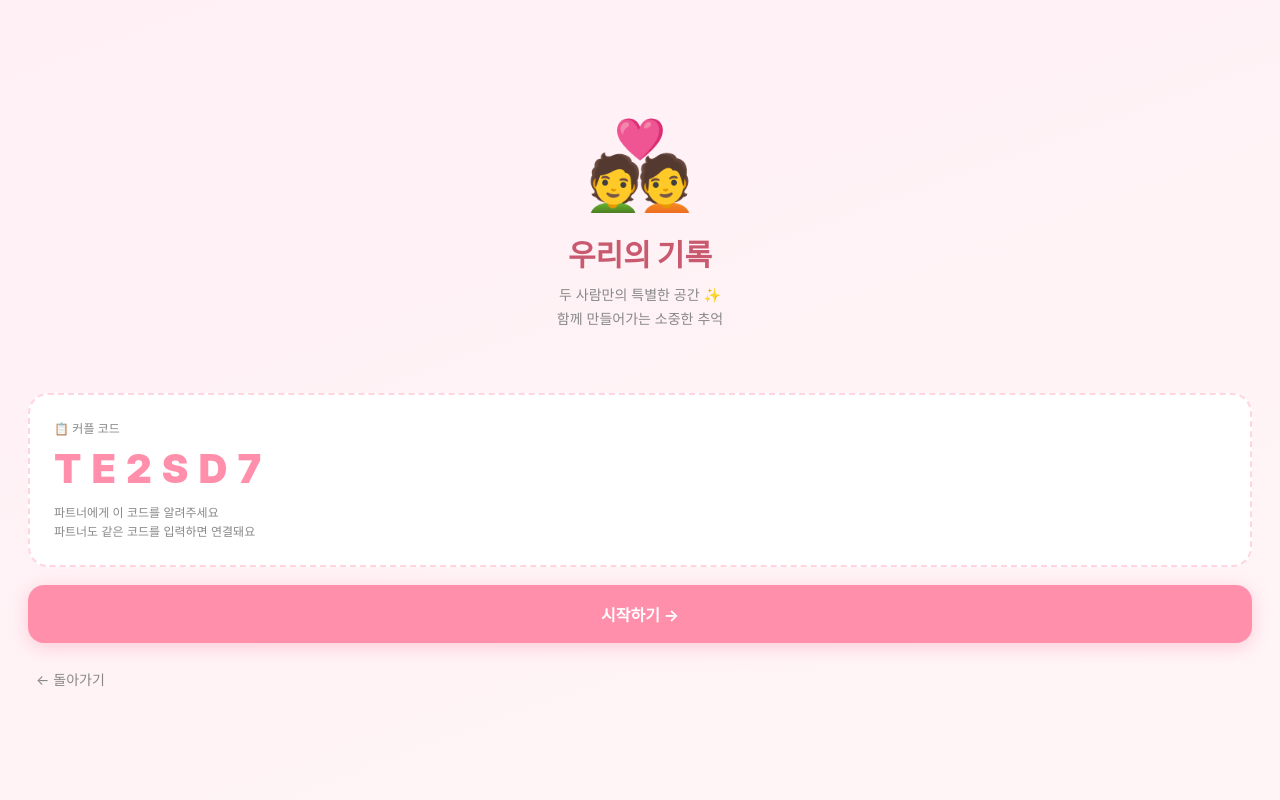
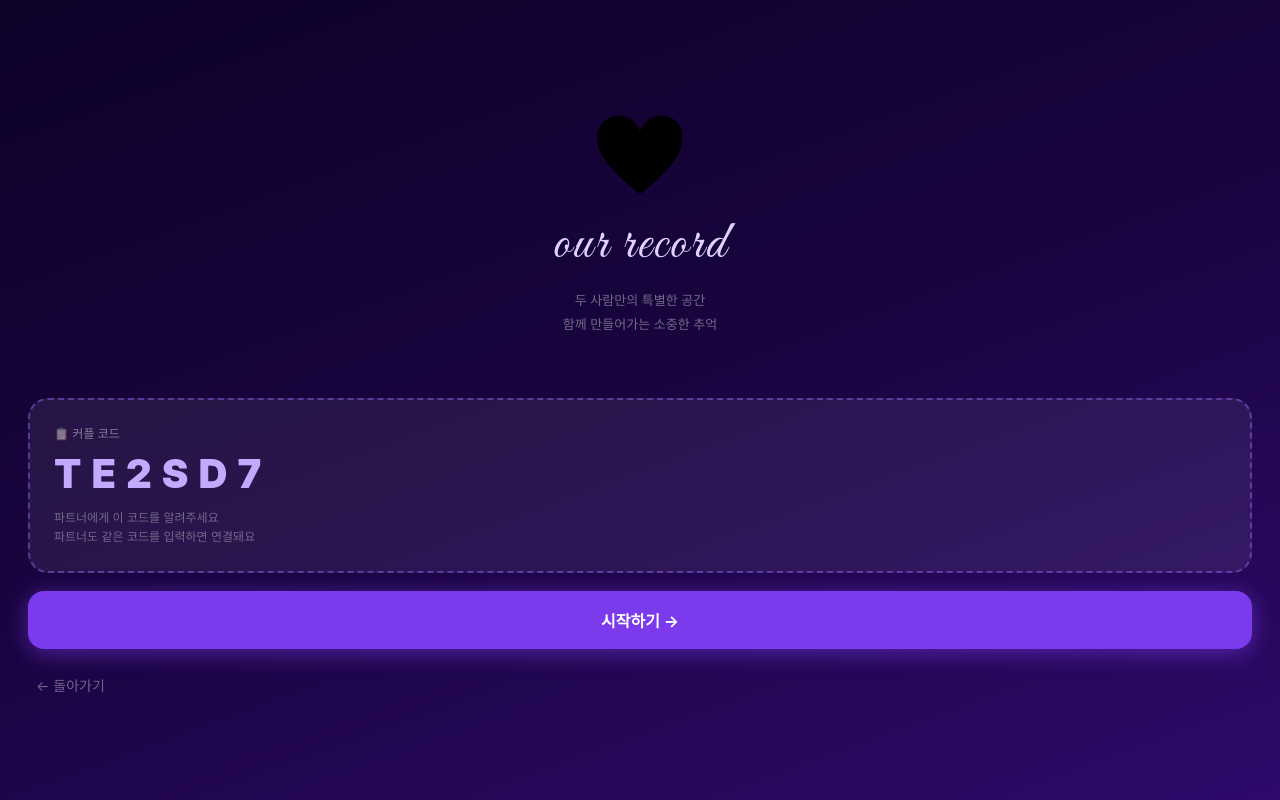
Before and after one commit to DEI-KIM/list-app, a plain HTML site: page index.html in a window 1280 px wide. Both pictures are taken after a click on the button "💝 새로운 커플 코드 만들기". Drawn offline with Linux system fonts and the light colour scheme.

Commit message:
Redesign setup screen: dark purple theme, black heart, cursive title

```diff
--- a/index.html
+++ b/index.html
@@ -8,7 +8,9 @@
     <meta name="apple-mobile-web-app-capable" content="yes">
     <meta name="apple-mobile-web-app-status-bar-style" content="black-translucent">
     <meta name="apple-mobile-web-app-title" content="list">
-    <meta name="theme-color" content="#FF8FAB">
+    <meta name="theme-color" content="#1E0547">
+    <link rel="preconnect" href="https://fonts.googleapis.com">
+    <link href="https://fonts.googleapis.com/css2?family=Great+Vibes&display=swap" rel="stylesheet">
     <style>
         * { margin:0; padding:0; box-sizing:border-box; -webkit-tap-highlight-color:transparent; }
 
@@ -33,14 +35,21 @@
         #setupScreen {
             min-height:100vh; padding:48px 28px 36px;
             display:flex; flex-direction:column; align-items:center; justify-content:center;
-            background:linear-gradient(160deg,#fff0f5 0%,var(--bg) 100%);
+            background:linear-gradient(160deg, #0D0129 0%, #1A0440 50%, #2D0A6B 100%);
         }
 
-        .setup-logo { font-size:80px; margin-bottom:18px; animation:beat 2.4s infinite; }
+        .setup-logo {
+            font-size:72px; margin-bottom:14px; animation:beat 2.4s infinite;
+            filter: grayscale(1) brightness(0.1) contrast(5);
+        }
         @keyframes beat { 0%,100%{transform:scale(1)} 30%{transform:scale(1.07)} 60%{transform:scale(1)} 80%{transform:scale(1.04)} }
 
-        .setup-title { font-size:30px; font-weight:900; color:var(--pink-dark); }
-        .setup-sub { font-size:14px; color:var(--gray); margin:8px 0 44px; line-height:1.7; text-align:center; }
+        .setup-title {
+            font-family: 'Great Vibes', cursive;
+            font-size:54px; font-weight:400;
+            color:#E2D0FF; letter-spacing:2px;
+        }
+        .setup-sub { font-size:13px; color:rgba(255,255,255,0.4); margin:10px 0 44px; line-height:1.8; text-align:center; }
 
         .setup-step { width:100%; display:none; }
         .setup-step.active { display:block; }
@@ -51,25 +60,27 @@
             margin-bottom:12px; transition:all .2s; font-family:inherit;
         }
         .big-btn:active { transform:scale(.97); }
-        .big-btn.primary { background:var(--pink); color:#fff; box-shadow:0 4px 18px rgba(255,143,171,.4); }
-        .big-btn.secondary { background:#fff; color:var(--pink); border:2px solid var(--pink-light); }
+        .big-btn.primary { background:#7C3AED; color:#fff; box-shadow:0 4px 22px rgba(124,58,237,.55); }
+        .big-btn.secondary { background:rgba(255,255,255,0.07); color:rgba(255,255,255,0.85); border:1.5px solid rgba(155,108,248,0.35); }
 
         .code-box {
-            background:#fff; border:2.5px dashed var(--pink-light);
+            background:rgba(255,255,255,0.07); border:2px dashed rgba(155,108,248,0.45);
             border-radius:20px; padding:24px; margin:18px 0;
         }
-        .code-box .lbl { font-size:12px; color:var(--gray); margin-bottom:8px; }
-        .code-box .code { font-size:40px; font-weight:900; letter-spacing:10px; color:var(--pink); }
-        .code-box .hint { font-size:12px; color:var(--gray); margin-top:10px; line-height:1.6; }
+        .code-box .lbl { font-size:12px; color:rgba(255,255,255,0.45); margin-bottom:8px; }
+        .code-box .code { font-size:40px; font-weight:900; letter-spacing:10px; color:#C4A9FF; }
+        .code-box .hint { font-size:12px; color:rgba(255,255,255,0.35); margin-top:10px; line-height:1.6; }
 
         .code-input {
-            width:100%; padding:16px; border:2px solid var(--border);
+            width:100%; padding:16px; border:2px solid rgba(155,108,248,0.3);
             border-radius:16px; font-size:24px; font-weight:700;
             text-align:center; letter-spacing:8px; outline:none;
-            margin-bottom:14px; font-family:inherit; text-transform:uppercase; background:#fff;
+            margin-bottom:14px; font-family:inherit; text-transform:uppercase;
+            background:rgba(255,255,255,0.08); color:#fff;
         }
-        .code-input:focus { border-color:var(--pink); }
-        .back-link { color:var(--gray); font-size:14px; cursor:pointer; margin-top:6px; display:inline-block; padding:8px; }
+        .code-input::placeholder { color:rgba(255,255,255,0.25); }
+        .code-input:focus { border-color:#9B6CF8; }
+        .back-link { color:rgba(255,255,255,0.38); font-size:14px; cursor:pointer; margin-top:6px; display:inline-block; padding:8px; }
 
         /* ======= MAIN APP ======= */
         #mainApp { display:none; flex-direction:column; height:100vh; height:-webkit-fill-available; }
@@ -282,9 +293,9 @@
 
 <!-- ========== SETUP SCREEN ========== -->
 <div id="setupScreen">
-    <div class="setup-logo">💑</div>
-    <h1 class="setup-title">우리의 기록</h1>
-    <p class="setup-sub">두 사람만의 특별한 공간 ✨<br>함께 만들어가는 소중한 추억</p>
+    <div class="setup-logo">🖤</div>
+    <h1 class="setup-title">our record</h1>
+    <p class="setup-sub">두 사람만의 특별한 공간<br>함께 만들어가는 소중한 추억</p>
 
     <!-- Step 1 -->
     <div class="setup-step active" id="step1">
```
